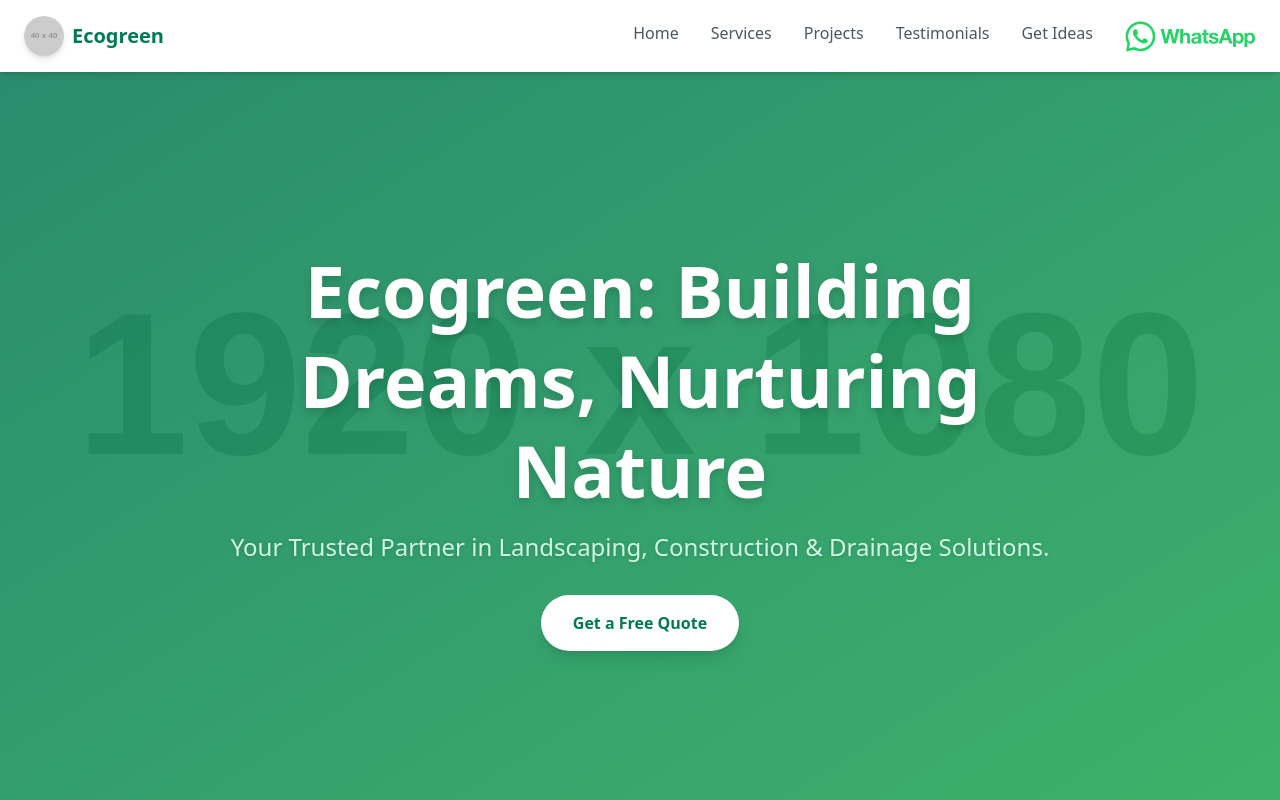
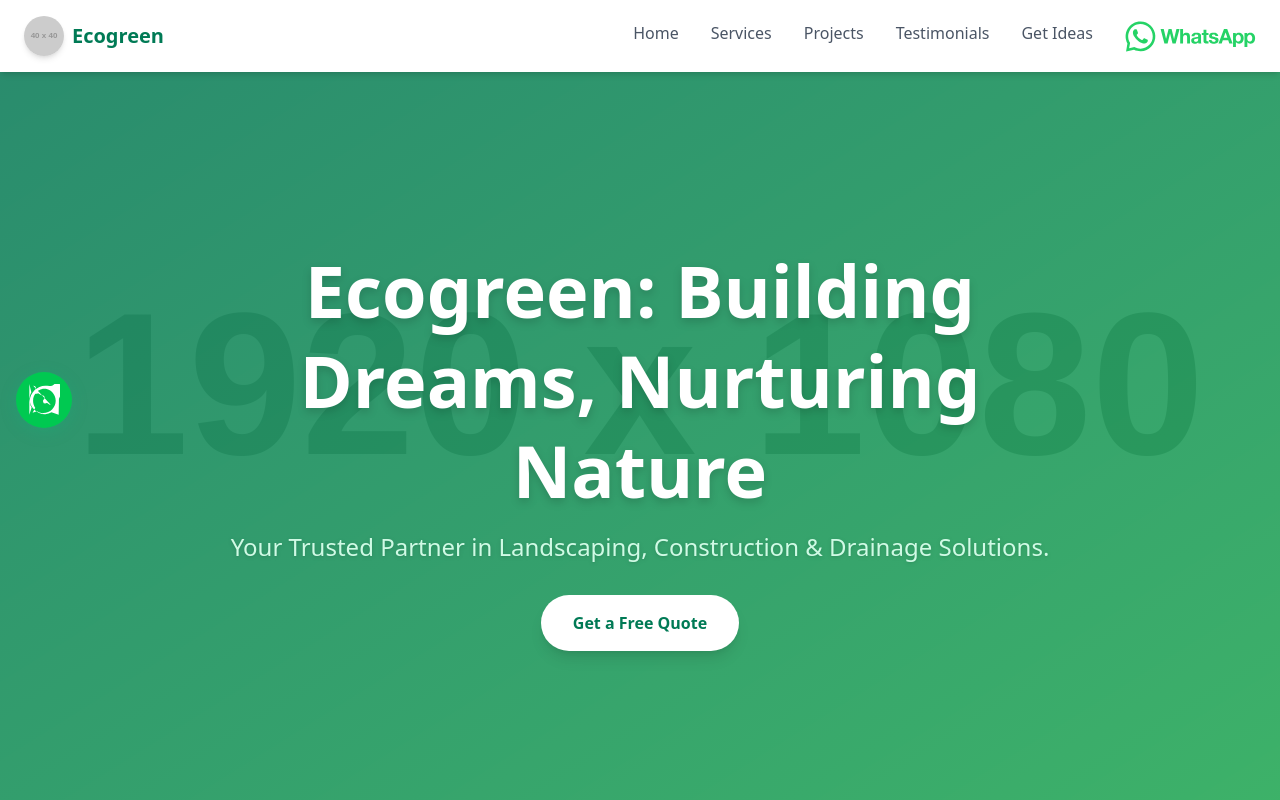
Before and after one commit to Nduhiu17/ecogreen-website, a React (Vite) app: page / in a window 1280 px wide. Shown: the top 800 px of the page. Built offline with nearby package versions, Linux system fonts and the light colour scheme.

Commit message:
update whatsapp icon

```diff
--- a/src/App.jsx
+++ b/src/App.jsx
@@ -722,7 +722,24 @@ function ProjectIdeaGenerator() {
           'Generate Idea ✨'
         )}
       </button>
-
+      {/* Floating WhatsApp Icon (left center) */}
+      <a
+        href="https://wa.me/254796515157"
+        target="_blank"
+        rel="noopener noreferrer"
+        className="fixed left-4 top-1/2 -translate-y-1/2 z-50 p-3 bg-green-500 rounded-full shadow-lg hover:bg-green-600 transition-all duration-300 transform hover:scale-110 focus:outline-none focus:ring-4 focus:ring-green-300 focus:ring-opacity-75"
+        title="Chat with us on WhatsApp"
+        style={{ boxShadow: '0 4px 16px rgba(16, 185, 129, 0.25)' }}
+      >
+        <svg
+          xmlns="http://www.w3.org/2000/svg"
+          className="h-8 w-8 text-white"
+          viewBox="0 0 24 24"
+          fill="currentColor"
+        >
+          <path d="M.999 23.003L2.73 17.65a8.97 8.97 0 01-1.34-4.887C1.39 6.84 6.84 1.39 13.007 1.39c3.08 0 5.96 1.2 8.16-3.393s3.39 5.08 3.39 8.16a8.97 8.97 0 01-1.34 4.887L23.003 23.003l-5.353-1.73a9.003 9.003 0 01-4.887 1.34c-6.16 0-11.61-5.45-11.61-11.61a8.97 8.97 0 011.34-4.887L.999 0 .999 23.003zM13.007 3.39c-5.06 0-9.21 4.15-9.21 9.21 0 1.95.6 3.76 1.63 5.25L3.447 21.55l3.227-1.047a7.22 7.22 0 004.887 1.34h.01c5.06 0 9.21-4.15 9.21-9.21s-4.15-9.21-9.21-9.21zM17.007 15.61c-.24 0-.48-.07-.69-.14l-1.92-1.22c-.14-.08-.3-.1-.45-.04l-1.12.35c-.24.08-.5.06-.72-.05-.23-.1-.4-.28-.5-.5l-.35-1.12c-.06-.15-.04-.31.04-.45l1.22-1.92c.07-.21.0-2.07-2.06-2.07-.24 0-.48-.07-.69-.14l-1.92-1.22c-.14-.08-.3-.1-.45-.04l-1.12.35c-.24.08-.5.06-.72-.05-.23-.1-.4-.28-.5-.5l-.35-1.12c-.06-.15-.04-.31.04-.45l1.22-1.92c.07-.21.0-2.07-2.06-2.07" />
+        </svg>
+      </a>
       {generatedIdea && (
         <div className="mt-8 p-6 bg-emerald-50 border border-emerald-200 rounded-lg shadow-md animate-fade-in-up">
           <h3 className="text-xl font-semibold text-emerald-800 mb-4">Your Custom Project Idea:</h3>
```
